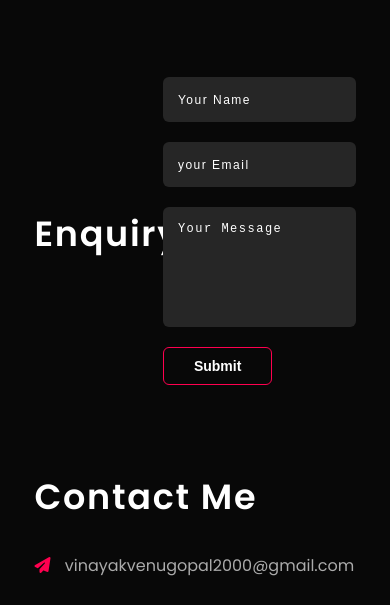
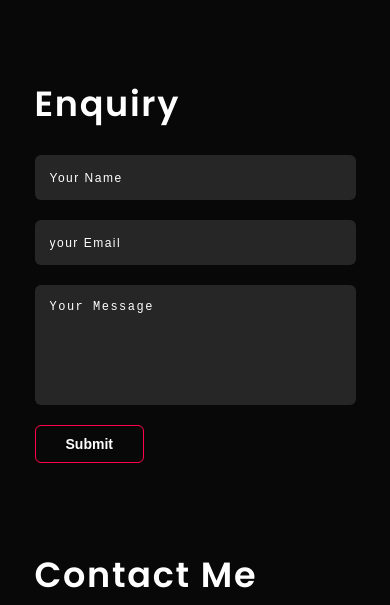
Before and after one commit to vinayakvenugopal/portfolio, a plain HTML site: page index.html in a window 390 px wide. Shown: the part 3474-4079 px from the top of the page. Drawn offline with Linux system fonts and the light colour scheme.

Commit message:
enquiry responsive

```diff
--- a/css/style.css
+++ b/css/style.css
@@ -659,6 +659,16 @@ nav .fas {
     #contact .contact-wrapper .contact-l {
         margin-bottom: 25px;
     }
+    #enquiy .enquiry-wrapper {
+        flex-direction: column;
+    }
+    #enquiry .enquiry-wrapper .enquiry-l,
+    #enquiry .enquiry-wrapper .enquiry-r {
+        width: 100%;
+    }
+    #enquiry .enquiry-wrapper .enquiry-l {
+        margin-bottom: 25px;
+    }
     footer .container {
         width: 100%;
         padding: 0 5px !important;
```
